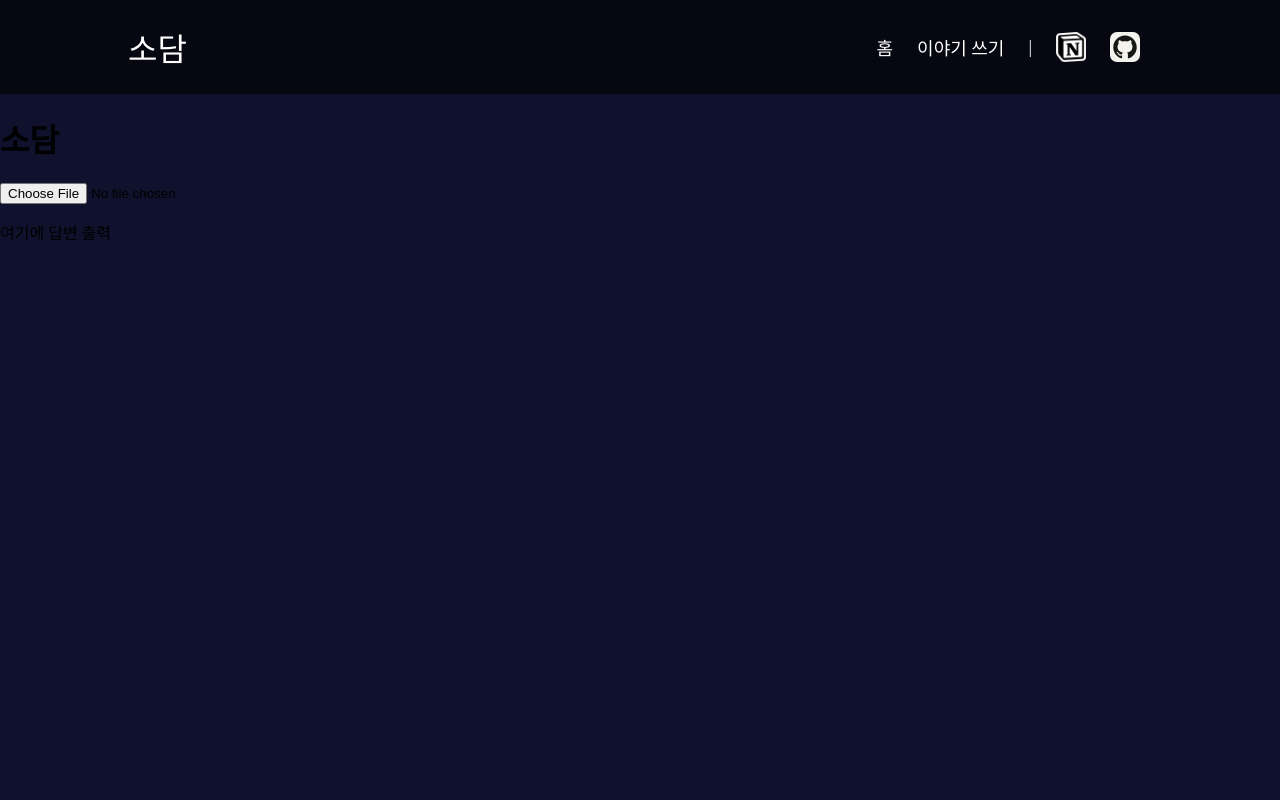
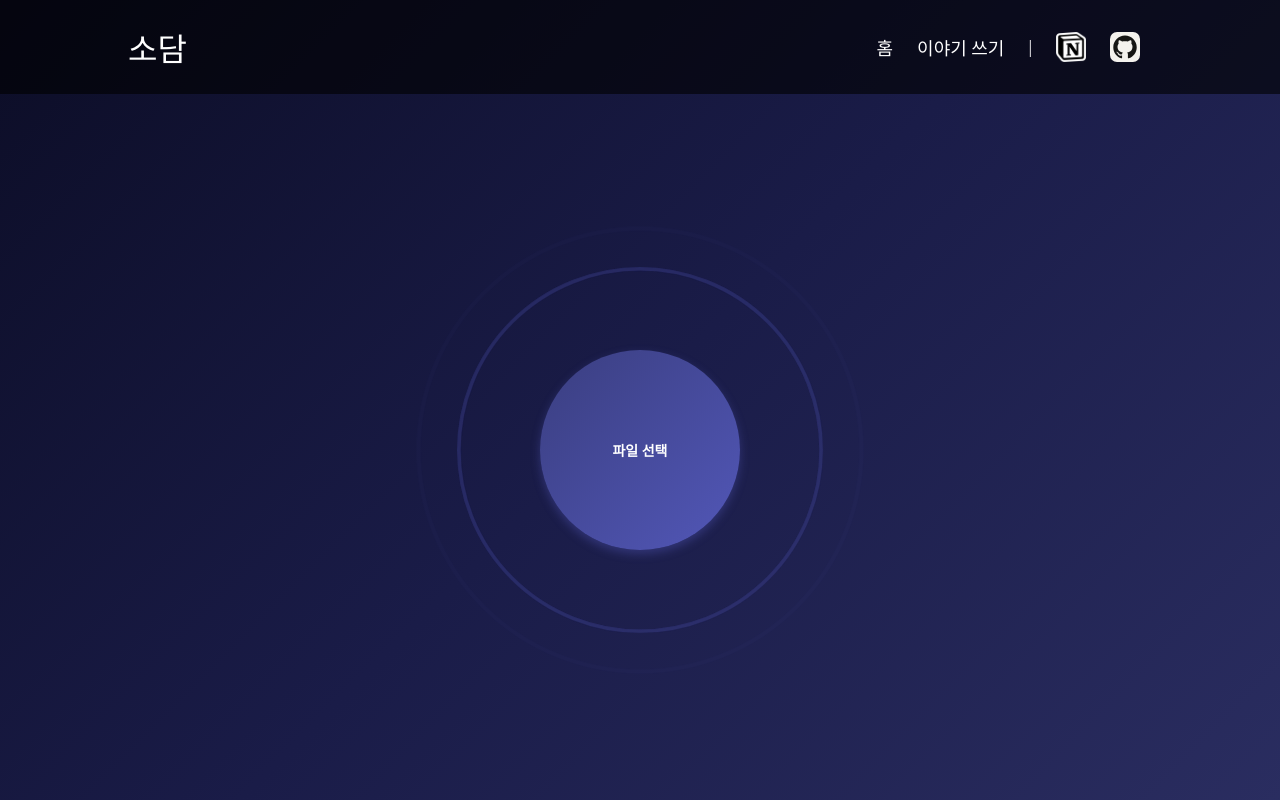
Before and after one commit to winshine0326/Sodam, a React (Vite) app in the folder frontend/: page /upload in a window 1280 px wide. Built offline with nearby package versions, Linux system fonts and the light colour scheme; a web font is replaced by a local one.

Commit message:
feat: 업로드 페이지 파일 인풋 버튼 추가

```diff
--- a/frontend/src/assets/css/home.css
+++ b/frontend/src/assets/css/home.css
@@ -20,8 +20,10 @@
 }
 
 body {
-    background-color: #10112c;
+    background: linear-gradient(135deg, #0C0D26, #1A1C48, #2A2D60);
     margin:0;
+    width: 100vw;
+    height: 100vh;
 }
 
 a {
--- a/frontend/src/assets/css/upload.css
+++ b/frontend/src/assets/css/upload.css
@@ -0,0 +1,67 @@
+.wave-container {
+    position: relative;
+    width: 200px;
+    height: 200px;
+    display: flex;
+    align-items: center;
+    justify-content: center;
+    border-radius: 50%;
+    margin: 20% auto;
+}
+
+.circle {
+    position: absolute;
+    width: 200px;
+    height: 200px;
+    border-radius: 50%;
+    border: 2px solid #5257b880;
+    animation: wave 1.8s infinite ease-out;
+  }
+
+  .circle:nth-child(2) {
+    animation-delay: 0.6s;
+    border-color: #6a6fd999;
+  }
+
+  .circle:nth-child(3) {
+    animation-delay: 1.2s;
+    border-color: #8288fa66;
+}
+
+@keyframes wave {
+    0% {
+      transform: scale(1);
+      opacity: 0.8;
+    }
+    100% {
+      transform: scale(2.3);
+      opacity: 0;
+    }
+  }
+
+#file-input {
+    display: none;
+}
+
+.upload-label {
+    background: linear-gradient(135deg, #3A3E80, #5257B8);
+    position: absolute;
+    width: 200px;
+    height: 200px;
+    border-radius: 50%;
+    display: flex;
+    align-items: center;
+    justify-content: center;
+    font-size: 14px;
+    font-weight: bold;
+    color: white;
+    cursor: pointer;
+    z-index: 10;
+    transition: 0.3s;
+    box-shadow: 0px 4px 10px #5257b866;
+}
+
+.upload-label:hover {
+    background: linear-gradient(135deg, #5257B8, #6A6FD9);
+    box-shadow: 0px 6px 15px #6a6fd999;
+}
--- a/frontend/src/pages/Upload.jsx
+++ b/frontend/src/pages/Upload.jsx
@@ -1,19 +1,19 @@
 import React from 'react'
 import Navbar from '../components/Global/Navbar.jsx';
+import '../assets/css/upload.css';
 
 const Upload = () => {
     return (
         <>
-        <Navbar/>
-            <header>
-                <h1>소담</h1>
-            </header>
-            <div id='container'>
-                <input type='file' />
-                <p>여기에 답변 출력</p>
-                <div id='textContainer'>
-                </div>
+            <Navbar />
+            <div className="wave-container">
+                <input type="file" id="file-input" />
+                <label htmlFor="file-input" className="upload-label">파일 선택</label>
+                <div className="circle"></div>
+                <div className="circle"></div>
+                <div className="circle"></div>
             </div>
+
         </>
     )
 }
```
